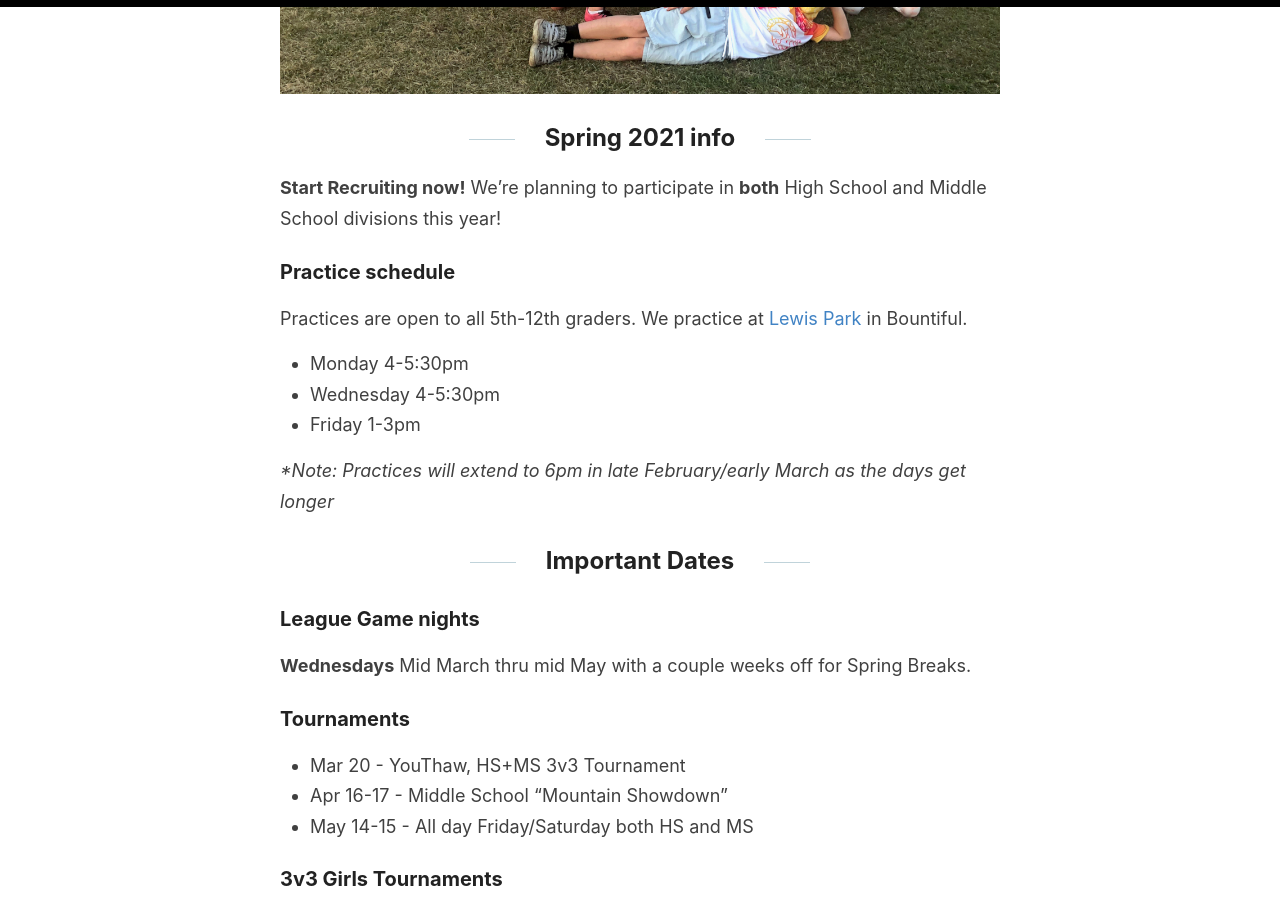
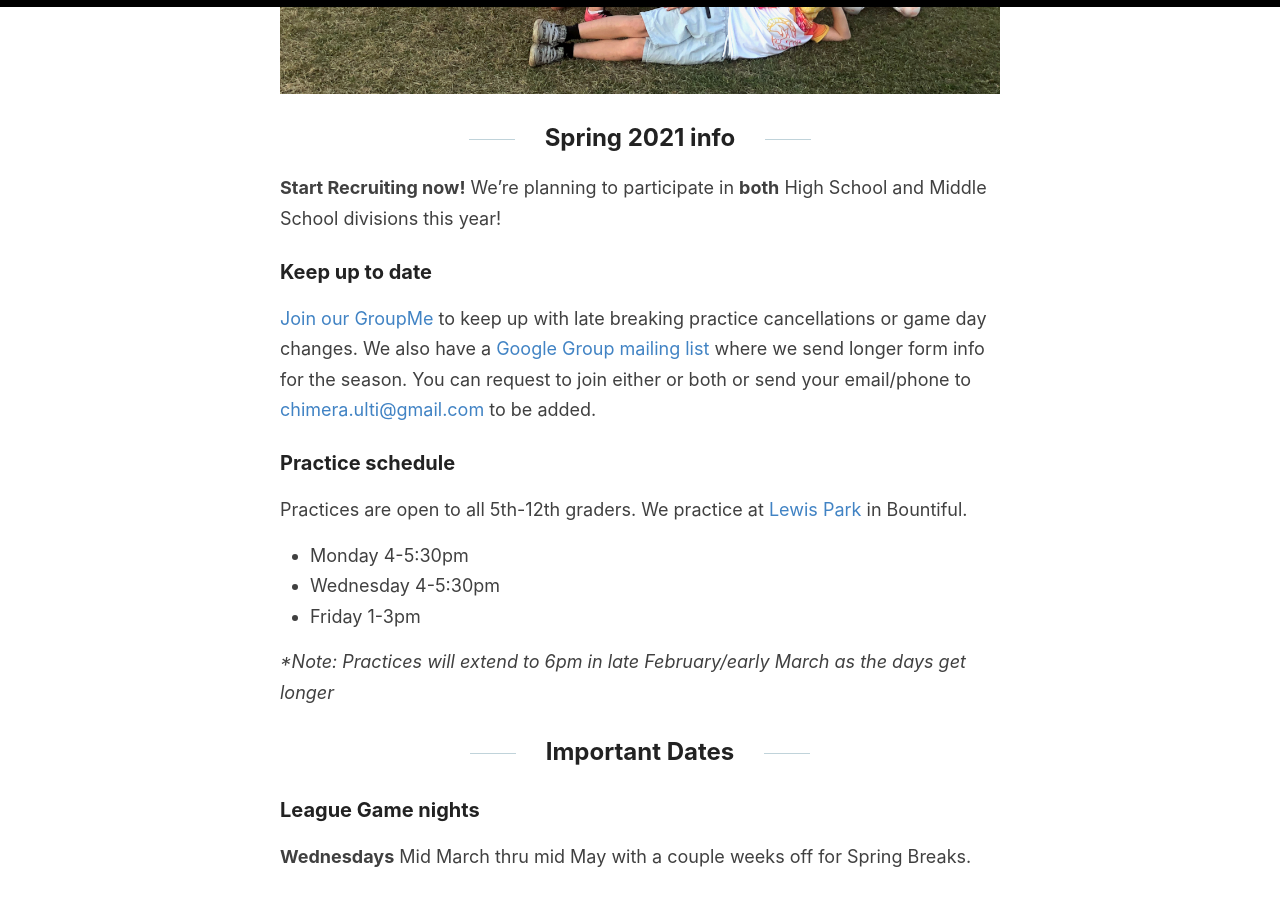
Before and after one commit to outerim/bountiful-ultimate, a Jekyll site: the page built from index.md, in a window 1280 px wide and 900 px high, scrolled down 480 px. Built offline with Jekyll 4.4.1, drawn with Linux system fonts in a browser that asks for light colours.

Commit message:
Add contact info

```diff
--- a/index.md
+++ b/index.md
@@ -8,6 +8,10 @@ permalink: /
 ## Spring 2021 info
 
 **Start Recruiting now!** We're planning to participate in **both** High School and Middle School divisions this year!
+
+### Keep up to date
+[Join our GroupMe](https://groupme.com/join_group/66219801/GtwmbgO3) to keep up with late breaking practice cancellations or game day changes. We also have a [Google Group mailing list](https://groups.google.com/u/1/g/bountiful-ultimate) where we send longer form info for the season. You can request to join either or both or send your email/phone to [chimera.ulti@gmail.com](mailto:chimera.ulti@gmail.com) to be added.
+
 
 ### Practice schedule
 Practices are open to all 5th-12th graders. We practice at [Lewis Park](https://goo.gl/maps/yHBn8AxMc3rVmngMA) in Bountiful.
```
